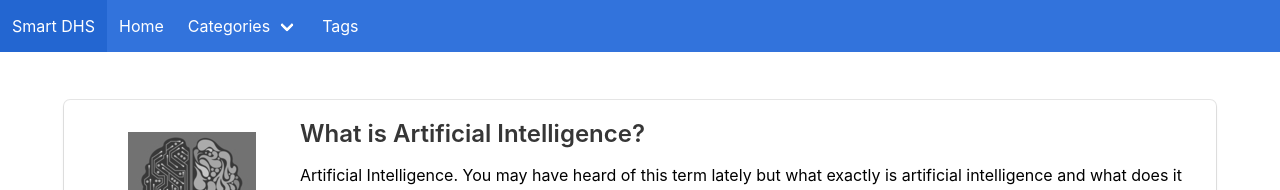
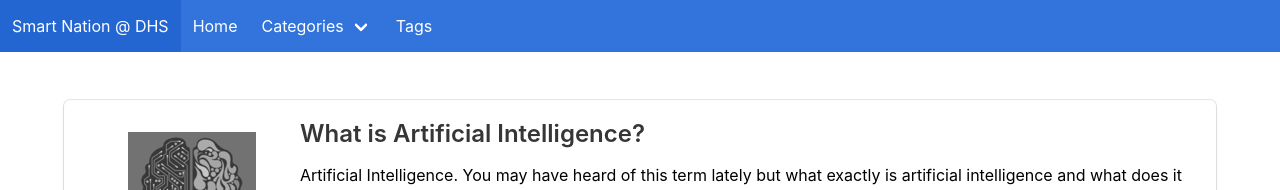
Before and after one commit to dunmanhigh/smarticc, a Jekyll site: the page built from index.md, in a window 1280 px wide. Shown: the top 190 px of the page. Built offline with Jekyll 4.4.1, drawn with Linux system fonts in a browser that asks for light colours; part of the change alters nothing that is shown.

Commit message:
Change site title
Also change the header to use the site title from config

```diff
--- a/_config.yml
+++ b/_config.yml
@@ -13,7 +13,7 @@
 # you will see them accessed via {{ site.title }}, {{ site.email }}, and so on.
 # You can create any custom variable you would like, and they will be accessible
 # in the templates via {{ site.myvariable }}.
-title: Smart Nation blog
+title: Smart Nation @ DHS
 description: >- # this means to ignore newlines until "baseurl:"
    Smart Nation, Smart DHS
 baseurl: "/smarticc" # the subpath of your site, e.g. /blog
--- a/_includes/header.html
+++ b/_includes/header.html
@@ -1,7 +1,7 @@
 <nav class="navbar is-link">
   <div class="navbar-brand">
     <a class="navbar-item" href="{{ site.baseurl }}/">
-      Smart DHS
+      {{ site.title }}
     </a>
     <div class="navbar-burger" data-target="navbar">
       <span></span>
```
